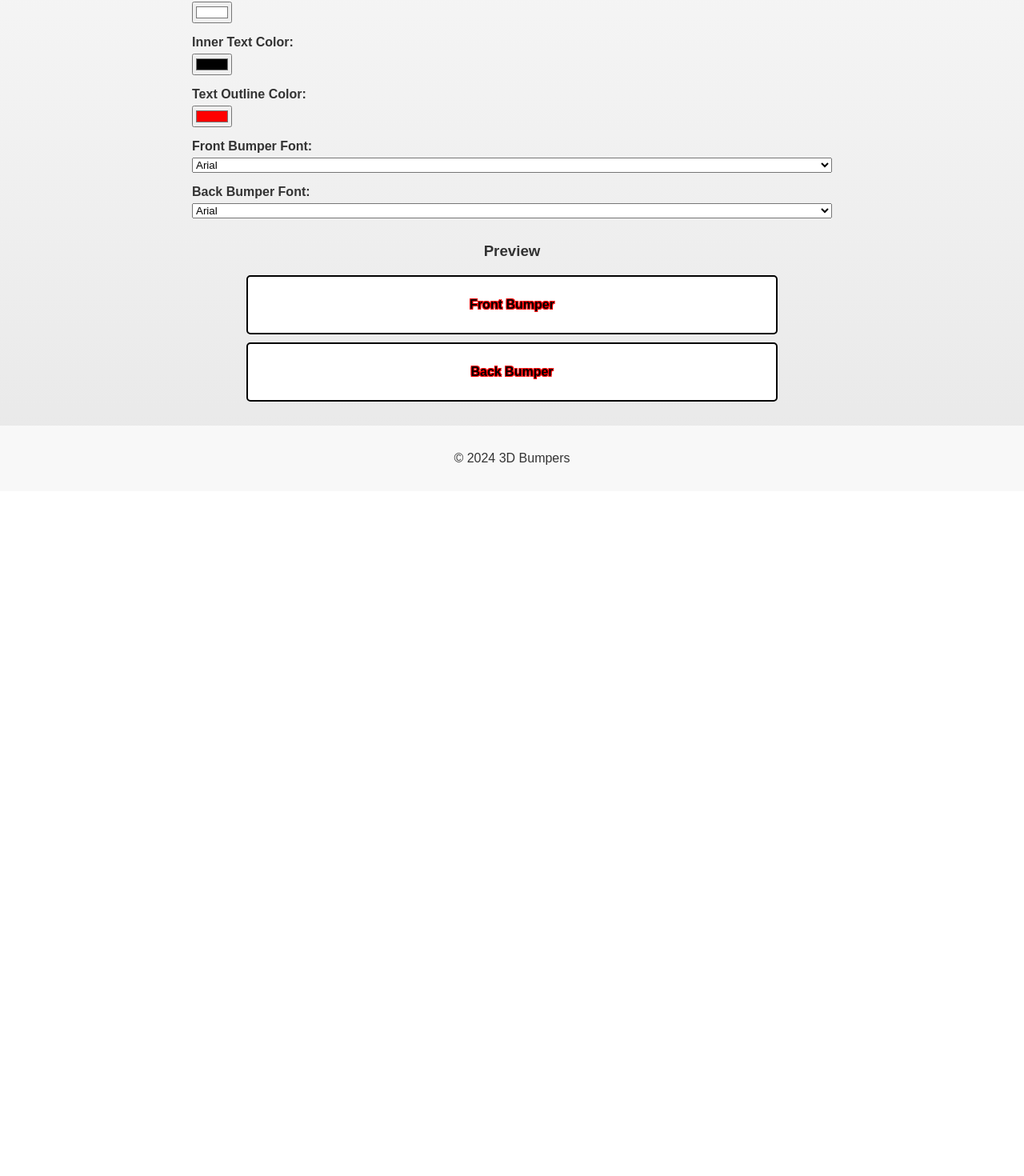
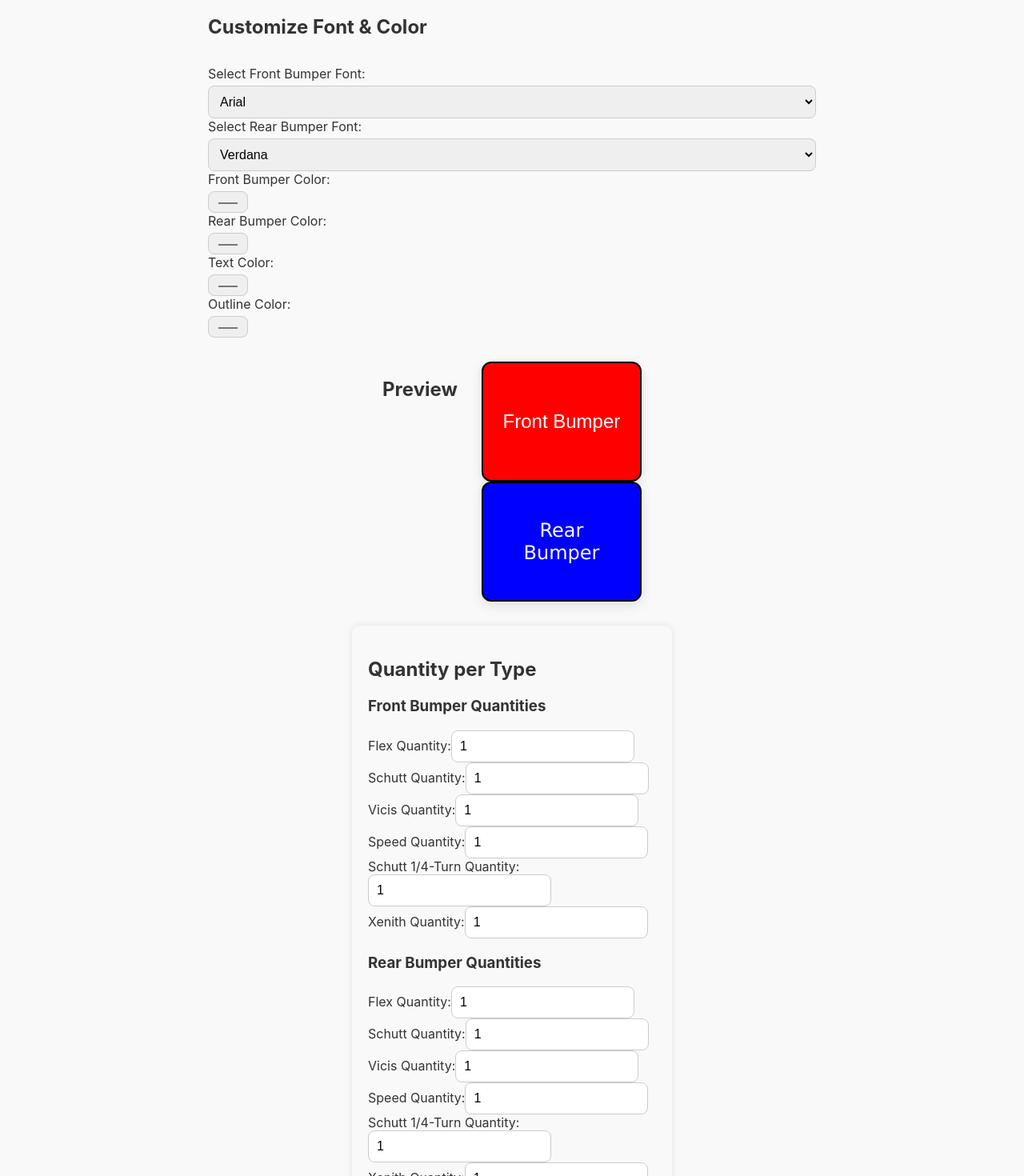
Before and after one commit to elio303/decals-website, a Next.js app: page /customize in a window 1280 px wide. Shown: the part 231-1701 px from the top of the page at 80% size. Before the commit the page ends 845 px from the top, so only its background shows below. Built offline with nearby package versions, Linux system fonts and the light colour scheme.

Commit message:
Added options for quantity and such

```diff
--- a/app/customize/page.module.css
+++ b/app/customize/page.module.css
@@ -1,46 +1,74 @@
+/* page.module.css */
 .container {
+    display: flex;
+    flex-direction: column;
+    align-items: center;
     max-width: 800px;
     margin: 0 auto;
     padding: 20px;
-    font-family: Arial, sans-serif;
   }
 
   .title {
-    text-align: center;
-    font-size: 2rem;
+    font-size: 2.5rem;
     margin-bottom: 20px;
+  }
+
+  .formContainer {
+    display: flex;
+    flex-direction: column;
+    gap: 15px;
+    width: 100%;
   }
 
   .form {
     display: flex;
     flex-direction: column;
     gap: 15px;
-    margin-bottom: 30px;
   }
 
-  .form label {
+  .formGroup {
     display: flex;
     flex-direction: column;
-    font-weight: bold;
+    gap: 5px;
   }
 
-  .form input[type='color'],
-  .form select {
-    margin-top: 5px;
+  .label {
+    font-size: 1rem;
   }
 
-  .simulationContainer {
-    text-align: center;
+  .input, .select {
+    padding: 10px;
+    font-size: 1rem;
+    border-radius: 8px;
+    border: 1px solid #ccc;
+  }
+
+  .previewContainer {
+    display: flex;
+    justify-content: center;
+    gap: 30px;
+    margin-top: 30px;
   }
 
   .bumper {
-    margin: 10px auto;
-    padding: 10px;
-    width: 80%;
-    height: 50px;
-    line-height: 50px;
-    font-weight: bold;
+    padding: 20px;
+    font-size: 1.5rem;
     text-align: center;
-    border-radius: 5px;
-    border: 2px solid black; /* Optional border for clarity */
+    border-radius: 12px;
+    width: 200px;
+    height: 150px;
+    display: flex;
+    justify-content: center;
+    align-items: center;
+    box-shadow: 0px 5px 15px rgba(0, 0, 0, 0.1);
   }
+
+  .quantityForm {
+    background-color: #f9f9f9;
+    padding: 20px;
+    border-radius: 10px;
+    width: 100%;
+    max-width: 400px;
+    margin-top: 30px;
+    box-shadow: 0 0 10px rgba(0, 0, 0, 0.1);
+  }
--- a/app/customize/page.tsx
+++ b/app/customize/page.tsx
@@ -1,95 +1,213 @@
-'use client';
+'use client'
 
-import React, { useState } from 'react';
-import styles from './page.module.css';
+import { useState } from "react";
+import styles from "./page.module.css";
+
+type QuantityType =
+  | "Flex"
+  | "Schutt"
+  | "Vicis"
+  | "Speed"
+  | "Schutt 1/4-Turn"
+  | "Xenith";
+
+interface FormInput {
+  frontFont: string;
+  rearFont: string;
+  frontQuantity: number;
+  rearQuantity: number;
+  frontQuantityTypes: { [key in QuantityType]: number };
+  rearQuantityTypes: { [key in QuantityType]: number };
+  frontBumperColor: string;
+  rearBumperColor: string;
+  textColor: string;
+  outlineColor: string;
+}
 
 export default function Customize() {
-  const [formInput, setFormInput] = useState({
-    bumperColor: '#ffffff',
-    innerTextColor: '#000000',
-    outlineColor: '#ff0000', // Default text outline color
-    frontFont: 'Arial',       // Front bumper font
-    backFont: 'Arial',       // Back bumper font
+  const [formInput, setFormInput] = useState<FormInput>({
+    frontFont: "Arial",
+    rearFont: "Verdana",
+    frontQuantity: 1,
+    rearQuantity: 1,
+    frontQuantityTypes: {
+      Flex: 1,
+      Schutt: 1,
+      Vicis: 1,
+      Speed: 1,
+      "Schutt 1/4-Turn": 1,
+      Xenith: 1,
+    },
+    rearQuantityTypes: {
+      Flex: 1,
+      Schutt: 1,
+      Vicis: 1,
+      Speed: 1,
+      "Schutt 1/4-Turn": 1,
+      Xenith: 1,
+    },
+    frontBumperColor: "#FF0000", // Example color (red)
+    rearBumperColor: "#0000FF",  // Example color (blue)
+    textColor: "#FFFFFF",        // White text by default
+    outlineColor: "#000000",     // Black outline by default
   });
 
-  const handleInputChange = (e: React.ChangeEvent<HTMLInputElement | HTMLSelectElement>) => {
+  // Static price values for simplicity
+  const pricePerUnit = {
+    frontBumper: 50, // Example price per unit for front bumper
+    rearBumper: 40,  // Example price per unit for rear bumper
+  };
+
+  // Calculate price based on quantities
+  const calculatePrice = (quantity: number, type: "front" | "rear") => {
+    const price = type === "front" ? pricePerUnit.frontBumper : pricePerUnit.rearBumper;
+    return quantity * price;
+  };
+
+  const frontPrice = calculatePrice(formInput.frontQuantity, "front");
+  const rearPrice = calculatePrice(formInput.rearQuantity, "rear");
+  const totalEstimate = frontPrice + rearPrice;
+
+  // Update form state
+  const handleInputChange = (
+    e: React.ChangeEvent<HTMLInputElement | HTMLSelectElement>
+  ) => {
     const { name, value } = e.target;
-    setFormInput({ ...formInput, [name]: value });
+    const [type, bumper] = name.split("-");
+
+    // Handle front and rear bumper quantity type changes
+    if (type === "front" || type === "rear") {
+      const parsedValue = parseInt(value, 10);
+      if (!isNaN(parsedValue)) {
+        setFormInput((prevState) => {
+          if (bumper === "Quantity") {
+            return {
+              ...prevState,
+              [name]: parsedValue,
+            };
+          } else {
+            return {
+              ...prevState,
+              [`${type}QuantityTypes`]: {
+                ...prevState[`${type}QuantityTypes`],
+                [bumper as QuantityType]: parsedValue,
+              },
+            };
+          }
+        });
+      }
+    } else {
+      setFormInput((prevState) => ({
+        ...prevState,
+        [name]: value,
+      }));
+    }
   };
 
   return (
     <div className={styles.container}>
       <h1 className={styles.title}>Customize Your Bumper</h1>
+
+      {/* Form Container */}
+      <div className={styles.formContainer}>
+        <h2>Customize Font & Color</h2>
         <form className={styles.form}>
-        <label>
-          Bumper Color:
+          <div className={styles.card}>
+            <div className={styles.formGroup}>
+              <label htmlFor="frontFont">Select Front Bumper Font:</label>
+              <select
+                id="frontFont"
+                name="frontFont"
+                value={formInput.frontFont}
+                onChange={handleInputChange}
+                className={styles.select}
+              >
+                <option value="Arial">Arial</option>
+                <option value="Verdana">Verdana</option>
+                <option value="Times New Roman">Times New Roman</option>
+                <option value="Courier New">Courier New</option>
+              </select>
+            </div>
+
+            <div className={styles.formGroup}>
+              <label htmlFor="rearFont">Select Rear Bumper Font:</label>
+              <select
+                id="rearFont"
+                name="rearFont"
+                value={formInput.rearFont}
+                onChange={handleInputChange}
+                className={styles.select}
+              >
+                <option value="Arial">Arial</option>
+                <option value="Verdana">Verdana</option>
+                <option value="Times New Roman">Times New Roman</option>
+                <option value="Courier New">Courier New</option>
+              </select>
+            </div>
+
+            {/* Color Customization */}
+            <div className={styles.formGroup}>
+              <label htmlFor="frontBumperColor">Front Bumper Color:</label>
               <input
                 type="color"
-            name="bumperColor"
-            value={formInput.bumperColor}
+                id="frontBumperColor"
+                name="frontBumperColor"
+                value={formInput.frontBumperColor}
                 onChange={handleInputChange}
+                className={styles.input}
               />
-        </label>
-        <label>
-          Inner Text Color:
+            </div>
+
+            <div className={styles.formGroup}>
+              <label htmlFor="rearBumperColor">Rear Bumper Color:</label>
               <input
                 type="color"
-            name="innerTextColor"
-            value={formInput.innerTextColor}
+                id="rearBumperColor"
+                name="rearBumperColor"
+                value={formInput.rearBumperColor}
                 onChange={handleInputChange}
+                className={styles.input}
               />
-        </label>
-        <label>
-          Text Outline Color:
+            </div>
+
+            <div className={styles.formGroup}>
+              <label htmlFor="textColor">Text Color:</label>
               <input
                 type="color"
+                id="textColor"
+                name="textColor"
+                value={formInput.textColor}
+                onChange={handleInputChange}
+                className={styles.input}
+              />
+            </div>
+
+            <div className={styles.formGroup}>
+              <label htmlFor="outlineColor">Outline Color:</label>
+              <input
+                type="color"
+                id="outlineColor"
                 name="outlineColor"
                 value={formInput.outlineColor}
                 onChange={handleInputChange}
+                className={styles.input}
               />
-        </label>
-        <label>
-          Front Bumper Font:
-          <select
-            name="frontFont"
-            value={formInput.frontFont}
-            onChange={handleInputChange}
-          >
-            <option value="Arial">Arial</option>
-            <option value="Times New Roman">Times New Roman</option>
-            <option value="Courier New">Courier New</option>
-            <option value="Verdana">Verdana</option>
-            <option value="Georgia">Georgia</option>
-          </select>
-        </label>
-        <label>
-          Back Bumper Font:
-          <select
-            name="backFont"
-            value={formInput.backFont}
-            onChange={handleInputChange}
-          >
-            <option value="Arial">Arial</option>
-            <option value="Times New Roman">Times New Roman</option>
-            <option value="Courier New">Courier New</option>
-            <option value="Verdana">Verdana</option>
-            <option value="Georgia">Georgia</option>
-          </select>
-        </label>
+            </div>
+          </div>
         </form>
+      </div>
 
-      <div className={styles.simulationContainer}>
-        <h3>Preview</h3>
+      {/* Preview Section */}
+      <div className={styles.previewContainer}>
+        <h2>Preview</h2>
+        <div className={styles.card}>
           <div
             className={styles.bumper}
             style={{
-            backgroundColor: formInput.bumperColor,
-            color: formInput.innerTextColor,
+              backgroundColor: formInput.frontBumperColor,
+              color: formInput.textColor,
+              border: `2px solid ${formInput.outlineColor}`,
               fontFamily: formInput.frontFont,
-            textShadow: `-1px -1px 0 ${formInput.outlineColor},
-                          1px -1px 0 ${formInput.outlineColor},
-                          -1px 1px 0 ${formInput.outlineColor},
-                          1px 1px 0 ${formInput.outlineColor}`,
             }}
           >
             Front Bumper
@@ -97,16 +215,70 @@ export default function Customize() {
           <div
             className={styles.bumper}
             style={{
-            backgroundColor: formInput.bumperColor,
-            color: formInput.innerTextColor,
-            fontFamily: formInput.backFont,
-            textShadow: `-1px -1px 0 ${formInput.outlineColor},
-                          1px -1px 0 ${formInput.outlineColor},
-                          -1px 1px 0 ${formInput.outlineColor},
-                          1px 1px 0 ${formInput.outlineColor}`,
+              backgroundColor: formInput.rearBumperColor,
+              color: formInput.textColor,
+              border: `2px solid ${formInput.outlineColor}`,
+              fontFamily: formInput.rearFont,
             }}
           >
-          Back Bumper
+            Rear Bumper
+          </div>
+        </div>
+      </div>
+
+      {/* Quantity Inputs for Each Type */}
+      <div className={styles.quantityForm}>
+        <h2>Quantity per Type</h2>
+        <div className={styles.card}>
+          <div className={styles.quantityContainer}>
+            <h3>Front Bumper Quantities</h3>
+            {Object.keys(formInput.frontQuantityTypes).map((type) => (
+              <div key={type} className={styles.quantityItem}>
+                <label htmlFor={`front-${type}-Quantity`}>
+                  {type} Quantity:
+                </label>
+                <input
+                  type="number"
+                  id={`front-${type}-Quantity`}
+                  name={`front-${type}`}
+                  value={formInput.frontQuantityTypes[type as QuantityType]}
+                  onChange={handleInputChange}
+                  className={styles.input}
+                  min="1"
+                />
+              </div>
+            ))}
+          </div>
+
+          <div className={styles.quantityContainer}>
+            <h3>Rear Bumper Quantities</h3>
+            {Object.keys(formInput.rearQuantityTypes).map((type) => (
+              <div key={type} className={styles.quantityItem}>
+                <label htmlFor={`rear-${type}-Quantity`}>
+                  {type} Quantity:
+                </label>
+                <input
+                  type="number"
+                  id={`rear-${type}-Quantity`}
+                  name={`rear-${type}`}
+                  value={formInput.rearQuantityTypes[type as QuantityType]}
+                  onChange={handleInputChange}
+                  className={styles.input}
+                  min="1"
+                />
+              </div>
+            ))}
+          </div>
+        </div>
+      </div>
+
+      {/* Pricing Summary */}
+      <div className={styles.priceSummary}>
+        <h2>Price Summary</h2>
+        <div className={styles.card}>
+          <div>Front Bumper: ${frontPrice}</div>
+          <div>Rear Bumper: ${rearPrice}</div>
+          <div>Total Estimated Price: ${totalEstimate}</div>
         </div>
       </div>
     </div>
--- a/app/globals.css
+++ b/app/globals.css
@@ -1,9 +1,15 @@
+/* Base Styles (Global) */
+* {
+  box-sizing: border-box;
+}
+
 /* Reset and global styles */
 body {
+  font-family: -apple-system, BlinkMacSystemFont, "Segoe UI", Roboto, "Helvetica Neue", Arial, sans-serif;
+  background-color: #f9f9f9;
+  color: #333;
   margin: 0;
-  font-family: 'Arial', sans-serif;
-  background: linear-gradient(to bottom, #f9f9f9, #e8e8e8);
-  color: #333;
+  padding: 0;
 }
 
 /* Navbar styles */
@@ -75,3 +81,7 @@ body {
   margin-top: 10px;
   color: #555;
 }
+
+h2, h3 {
+  color: #333;
+}
```
Lines whose indentation alone changed are shown as unchanged.
